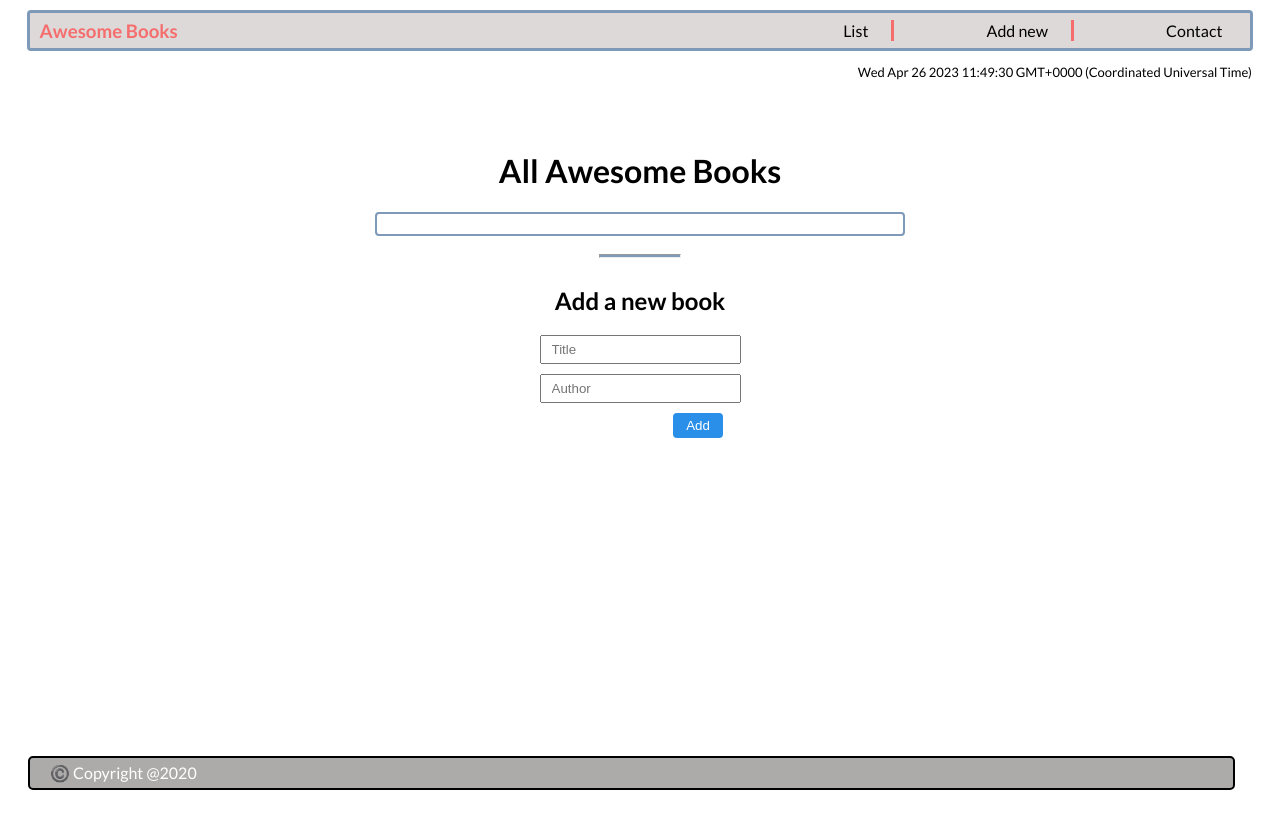
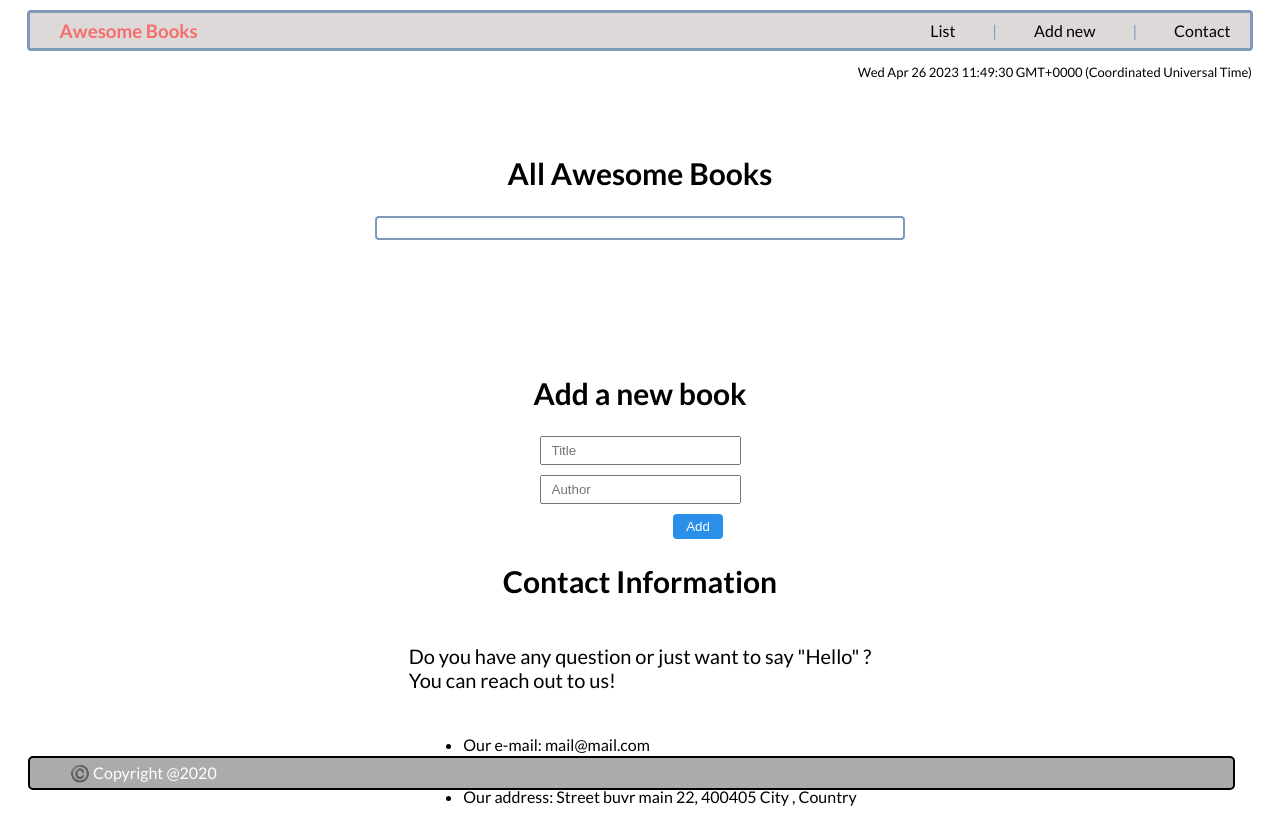
Before and after one commit to Nasirkhan294/awesome-books-website, a website: page index.html in a window 1280 px wide. Before the commit the page ends 800 px from the top, so only its background shows below. Drawn offline with Linux system fonts and the light colour scheme.

Commit message:
Add contact section

```diff
--- a/css/style.css
+++ b/css/style.css
@@ -20,25 +20,21 @@ body {
 
 .logo {
   color: rgb(245, 109, 109);
+  margin-left: 20px;
 }
 
 .nav-ul {
-  width: 35%;
+  width: 25%;
   display: flex;
   flex-direction: row;
   justify-content: space-between;
   align-items: center;
   list-style: none;
+  margin-right: 10px;
 }
 
-.nav-li {
-  padding: 1px 23px;
-  border-right: 3px solid rgb(245, 109, 109);
-}
-
-#li-3 {
-  border: none;
-  margin-right: -5px;
+.line {
+  color: rgb(127, 154, 185);
 }
 
 #live-time {
@@ -52,6 +48,10 @@ body {
   flex-direction: column;
   align-items: center;
   margin-top: 50px;
+}
+
+h2 {
+  font-size: 30px;
 }
 
 #book-list {
@@ -98,6 +98,7 @@ form {
   flex-direction: column;
   justify-content: center;
   align-items: center;
+  margin-top: 100px;
 }
 
 input {
@@ -138,6 +139,23 @@ input {
 }
 
 #copyright {
-  margin-left: 20px;
+  margin-left: 40px;
   color: #fff;
 }
+
+/* contact information */
+
+.contact {
+  display: flex;
+  flex-direction: column;
+  justify-content: center;
+  align-items: center;
+}
+
+.contact-para {
+  font-size: 20px;
+}
+
+.details {
+  margin: 7px;
+}
--- a/index.html
+++ b/index.html
@@ -13,9 +13,11 @@
       <nav class="nav">
         <h3 class="logo">Awesome Books</h3>
         <ul class="nav-ul">
-          <li class="nav-li" id="li-1">List</li>
-          <li class="nav-li" id="li-2">Add new</li>
-          <li class="nav-li" id="li-3">Contact</li>
+          <li class="nav-li" id="list-li">List</li>
+          <li class="line">|</li>
+          <li class="nav-li" id="addnew-li">Add new</li>
+          <li class="line">|</li>
+          <li class="nav-li" id="contact-li">Contact</li>
         </ul>
       </nav>
       <p id="live-time"></p>
@@ -23,19 +25,37 @@
 
     <!-- Books section -->
     <main class="main-section">
-      <h1>All Awesome Books</h1>
+      <h2>All Awesome Books</h2>
       <div id="book-list"></div>
     </main>
-    <hr />
+    <!-- <hr /> -->
 
     <!-- form  -->
-    <form>
+    <form class="form hide-onload">
       <h2>Add a new book</h2>
       <input type="text" id="title" placeholder="Title" />
       <input type="text" id="author" placeholder="Author" />
       <button type="button" id="add-btn">Add</button>
     </form>
     <span id="error-msg">Please enter both title and author.</span>
+
+    <!-- contact section -->
+
+    <section class="contact hide-onload">
+      <h2>Contact Information</h2>
+      <p class="contact-para">
+        Do you have any question or just want to say "Hello" ? <br />
+        You can reach out to us!
+      </p>
+
+      <ul class="contact-details">
+        <li class="details">Our e-mail: mail@mail.com</li>
+        <li class="details">Our phone number: 002568444741</li>
+        <li class="details">
+          Our address: Street buvr main 22, 400405 City , Country
+        </li>
+      </ul>
+    </section>
 
     <!-- footer -->
     <footer class="footer">
--- a/script2.js
+++ b/script2.js
@@ -1,4 +1,3 @@
 const liveTime = document.getElementById("live-time");
 let date = Date()
-
 liveTime.innerHTML = ` ${date} `
```
